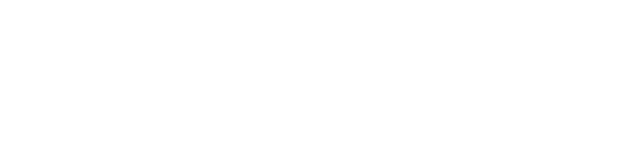
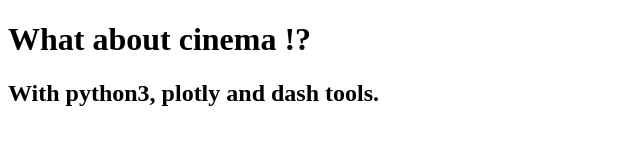
Before and after one commit to laetitiaborges/my-super-website, a plain HTML site: page index.html in a window 1280 px wide. Shown: the whole page, without its empty margins (0-640 px from the left). Drawn offline with Linux system fonts and the light colour scheme.

Commit message:
adding h1 and h2

```diff
--- a/index.html
+++ b/index.html
@@ -2,9 +2,15 @@
 <html>
 <head>
   <meta charset="UTF-8">
-  <title>title</title>
+  <title>WCS second projet</title>
 </head>
 <body>
+	<h1>
+		What about cinema !?
+	</h1>
+	<h2>
+		With python3, plotly and dash tools.
+	</h2>
 
 </body>
 </html>
```
